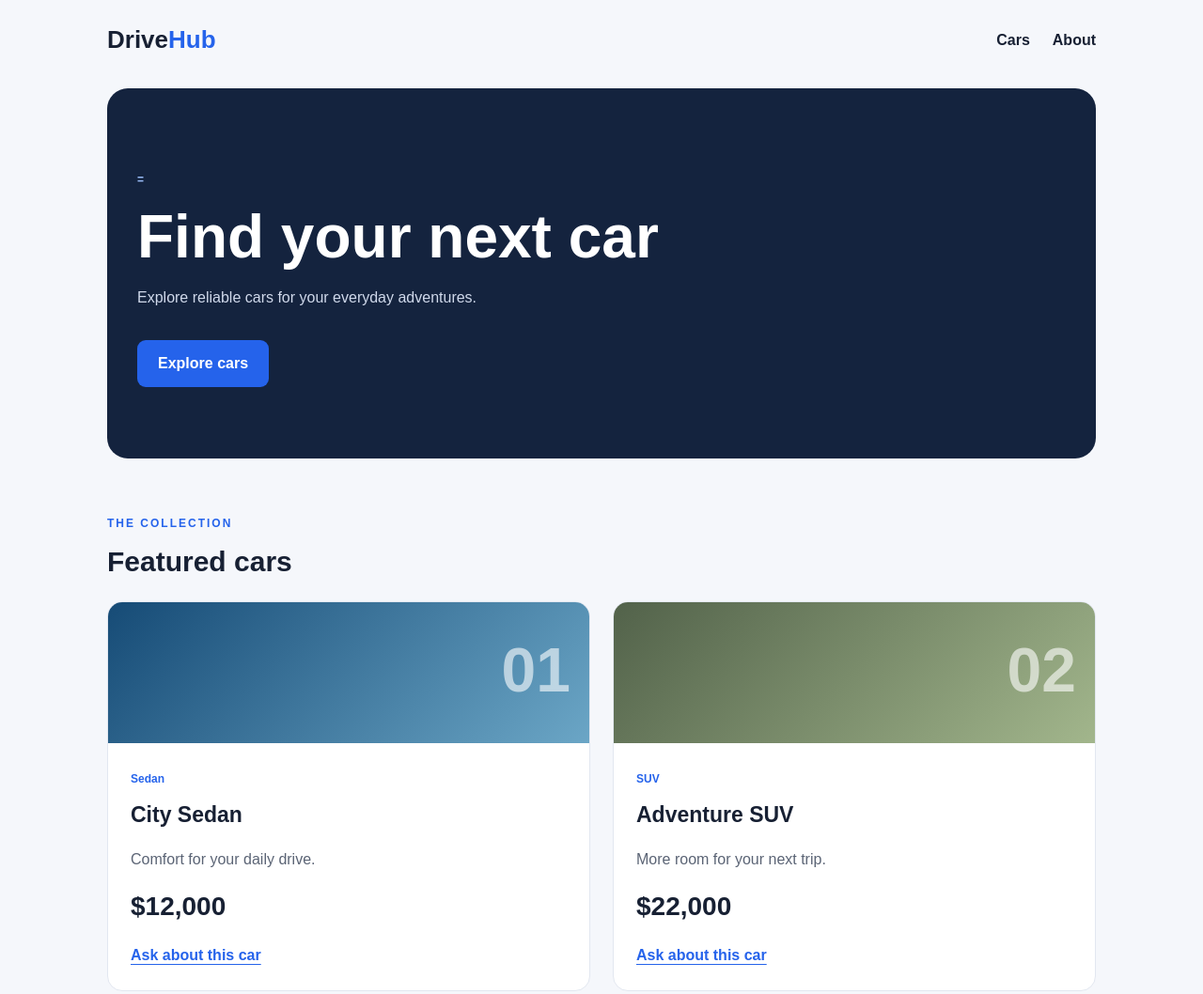
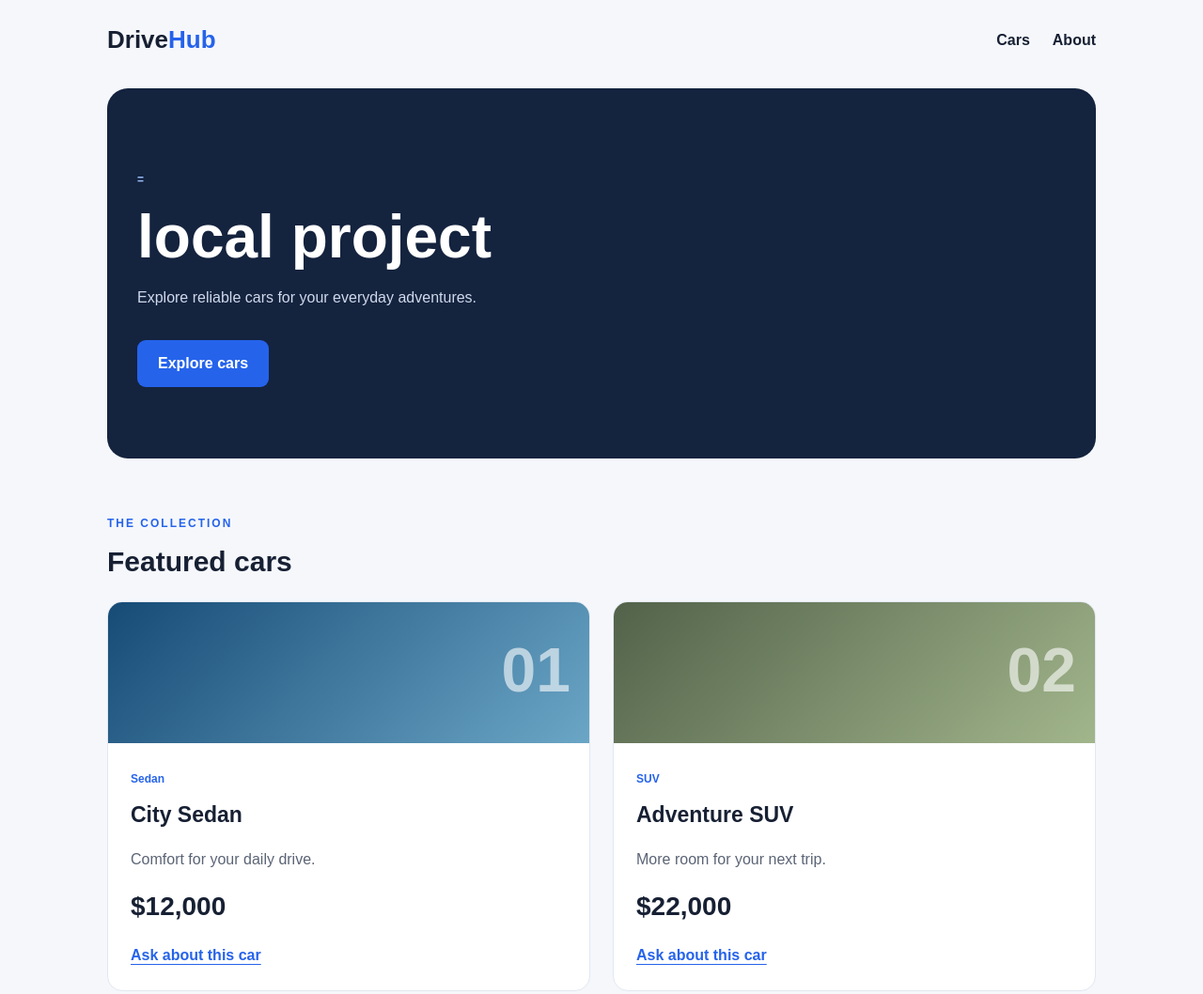
Before and after one commit to zaidabuazezi/dev-project, a plain HTML site: page index.html in a window 1280 px wide. Shown: the top 1058 px of the page at 94% size. Drawn offline with Linux system fonts and the light colour scheme.

Commit message:
first change

```diff
--- a/index.html
+++ b/index.html
@@ -20,7 +20,7 @@
     <section class="hero">
       <p class="eyebrow">=</p>
       <!-- LAB-HERO: change this heading for the merge-conflict exercise. -->
-      <h1>Find your next car</h1>
+      <h1>local project</h1>
       <p>Explore reliable cars for your everyday adventures.</p>
       <a class="button" href="#cars">Explore cars</a>
     </section>
```
